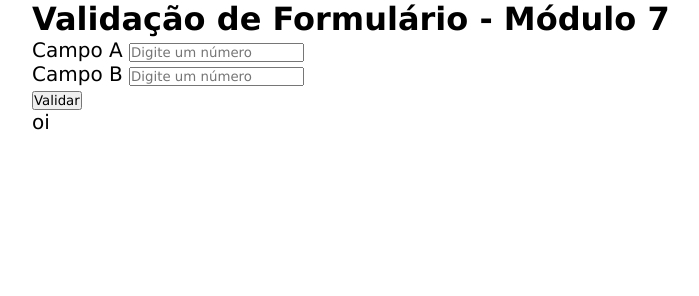
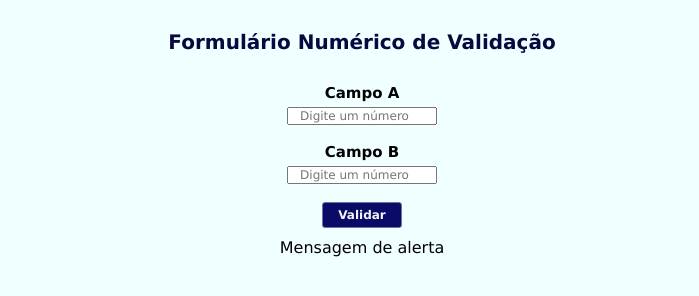
Before and after one commit to arnongp/curso_ebac_frontend, a plain HTML site: page index.html in a window 1280 px wide. Shown: the whole page, without its empty margins (278-977 px from the left). Drawn offline with Linux system fonts and the light colour scheme.

Commit message:
fix: ajuste logica js

```diff
--- a/index.html
+++ b/index.html
@@ -4,35 +4,37 @@
     <meta charset="UTF-8" />
     <meta http-equiv="X-UA-Compatible" content="IE=edge" />
     <meta name="viewport" content="width=device-width, initial-scale=1.0" />
-    <link rel="stylesheet" href="./main.css" />
-    <title>Projeto Módulo 7</title>
+    <link rel="stylesheet" href="main.css" />
+    <title>Formulário Mod.07</title>
   </head>
   <body>
+    <header class="container">
+      <h1>Formulário Numérico de Validação</h1>
+    </header>
     <div class="container">
-      <h1>Validação de Formulário - Módulo 7</h1>
-      <form id="form-valida" class="form-methods" action="">
-        <div class="input-number">
+      <form id="form-numero" action="">
         <label for="campoA">Campo A</label>
         <input
+          id="campoA"
           type="number"
-            id="campoA"
+          required
+          min="0"
+          max="100"
           placeholder="Digite um número"
-            required
         />
-        </div>
-        <div class="input-number">
         <label for="campoB">Campo B</label>
         <input
+          id="campoB"
           type="number"
-            id="campoB"
+          required
+          min="0"
+          max="100"
           placeholder="Digite um número"
-            required
         />
-        </div>
         <button type="submit">Validar</button>
-        <p id="message">oi</p>
+        <p class="message-form">Mensagem de alerta</p>
       </form>
     </div>
-    <script src="./main.js"></script>
+    <script src="main.js"></script>
   </body>
 </html>
--- a/main.css
+++ b/main.css
@@ -1,16 +1,59 @@
 * {
+  padding: 0;
   margin: 0;
-  padding: 0;
   box-sizing: border-box;
   font-family: Verdana, Geneva, Tahoma, sans-serif;
 }
 
+body {
+  background-color: azure;
+}
+
 .container {
+  max-width: 500px;
   width: 100%;
-  max-width: 660px;
   margin: 0 auto;
 }
 
-.form-methods {
+h1 {
   font-size: 20px;
+  color: rgb(8, 9, 63);
+  margin: 30px 0;
+  text-align: center;
 }
+
+form {
+  display: flex;
+  flex-direction: column;
+  align-items: center;
+}
+
+label {
+  margin-bottom: 5px;
+  font-size: 15px;
+  font-weight: bold;
+}
+
+form input, button {
+  max-width: 150px;
+  width: 100%;
+  font-size: 12px;
+}
+
+button {
+  padding: 5px 0;
+  width: 80px;
+  font-weight: bold;
+  border-radius: 3px;
+  cursor: pointer;
+  background-color: rgb(9, 11, 104);
+  border: 1px solid rgb(113, 114, 158);
+  color: whitesmoke;
+  margin-bottom: 10px;
+
+}
+
+input {
+  margin-bottom: 18px;
+  text-align: center;
+}
--- a/main.js
+++ b/main.js
@@ -1,27 +1,21 @@
-const form = document.getElementById('form-valida')
-var formularioEValido
+const form = document.getElementById('form-numero')
+const campoA = document.getElementById('campoA')
+const campoB = document.getElementById('campoB')
 
-function validaFormulario(campo1, campo2) {
-  let numero1 = parseInt(campo1)
-  let numero2 = parseInt(campo2)
-  formularioEValido = numero2 > numero1
-  return formularioEValido
+let formEValido = false
+
+function validaForm(numero2, numero1) {
+  return parseInt(numero2) > parseInt(numero1)
 }
-
-validaFormulario(41, 121)
 
 form.addEventListener('submit', function (e) {
   e.preventDefault()
+})
 
-  if (formularioEValido) {
-    document.querySelector('#message').innerHTML = 'Formulário Válido'
-    console.log('Formulário Válido')
-    campoA.value = ''
-    campoB.value = ''
-  } else {
-    document.querySelector('#message').innerHTML = 'Formulário Inválido'
-    console.log('Formulário Inválido')
-    campoA.value = ''
-    campoB.value = ''
-  }
+campoB.addEventListener('keyup', function (e) {
+  console.log(e.target.value)
+  console.log(campoA.value)
+
+  console.log(validaForm(130, 120))
+  console.log(campoA.value)
 })
```
Lines whose indentation alone changed are shown as unchanged.
